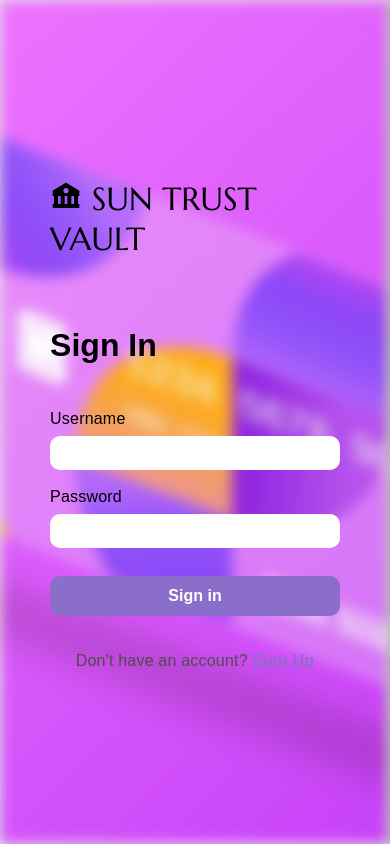
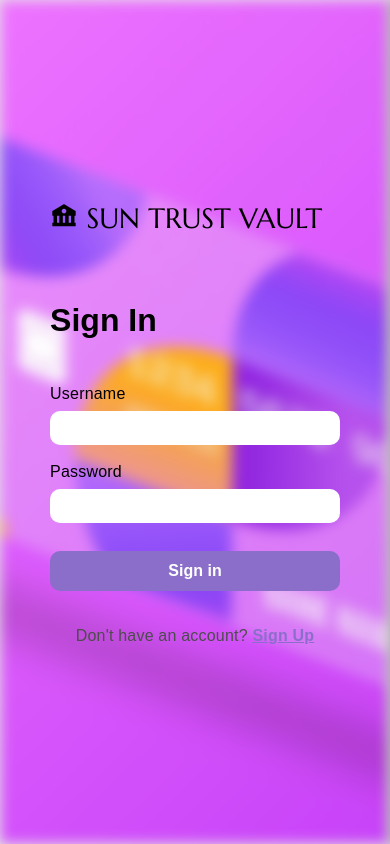
Before and after one commit to Marciamallowxim/banking, a Django app: page / in a window 390 px wide. Run offline with Django 5.2, Linux system fonts and the light colour scheme; grey boxes are pictures that could not be loaded.

Commit message:
Update login.html

```diff
--- a/banking/templates/login.html
+++ b/banking/templates/login.html
@@ -314,7 +314,7 @@
           margin-top: 10px;
         }
         .header-title {
-          font-size: 32px;
+          font-size: 28px;
         }
       }
     </style>
```
